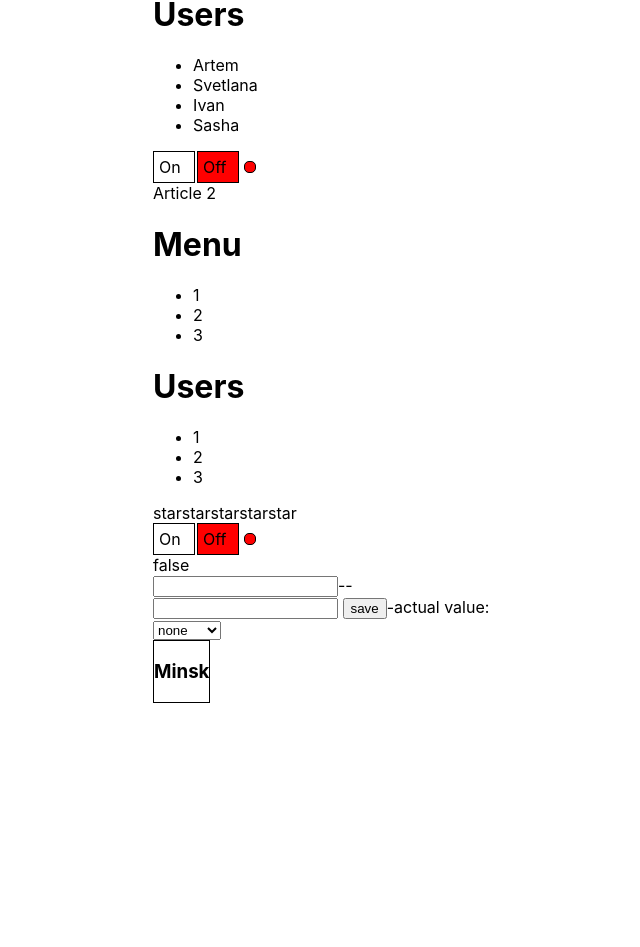
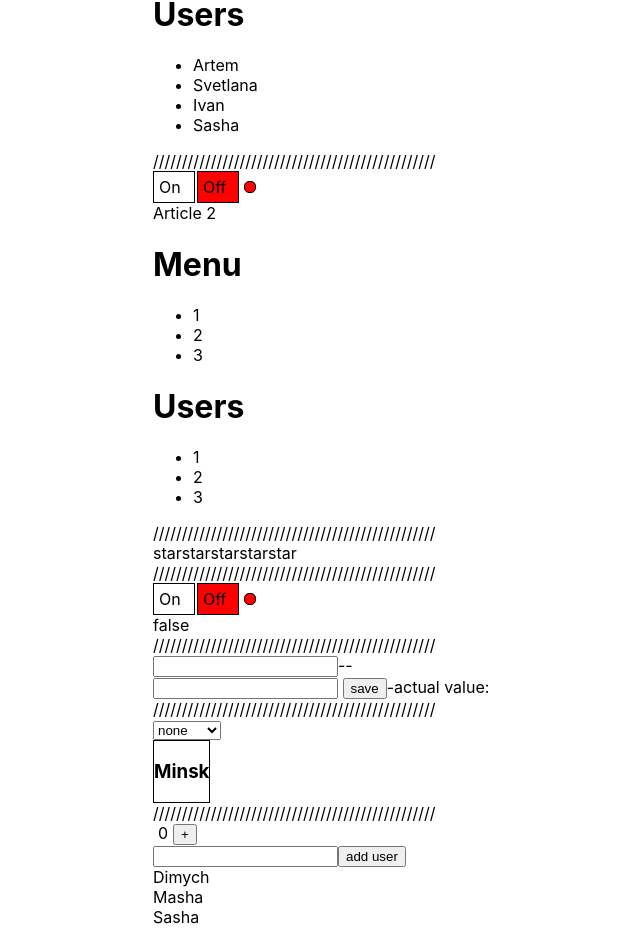
Before and after one commit to svetik-kov/kabzda_kak_prosto, a React (Create React App) app: page / in a window 1280 px wide. Shown: the part 167-1114 px from the top of the page, without its empty margins (187-827 px from the left). Before the commit the page ends 890 px from the top, so only its background shows below. Built offline with nearby package versions, Linux system fonts and the light colour scheme.

Commit message:
17 - React.memo

```diff
--- a/src/App.tsx
+++ b/src/App.tsx
@@ -8,6 +8,7 @@ import {UnControlledRating} from './components/Rating/UnControlledRating';
 import {OnOff} from './components/OnOff/OnOff';
 import {ControlledSelect, GetValueOfUnControlledInputByButton, UnControlledInput} from './components/Input';
 import {Select} from './components/Select/Select';
+import {Example} from './components/ReactMemo';
 
 function App() {
     const [ratingValue, setRatingValue] = useState<RatingValueType>(0)
@@ -41,7 +42,7 @@ function App() {
                            console.log(`user with ${value}`)
                        }}
             />
-
+            <div>/////////////////////////////////////////////////</div>
             <OnOff on={switchOn} onChange={setSwitchOn}/>
             Article 2
 
@@ -52,11 +53,14 @@ function App() {
 
             <UnControlledAccordion title={'Menu'}/>
             <UnControlledAccordion title={'Users'}/>
+            <div>/////////////////////////////////////////////////</div>
             <UnControlledRating onChange={onChangeHandler}/>
+            <div>/////////////////////////////////////////////////</div>
             <UnControlledOnOff onChange={setSwitchOn}/> {switchOn.toString()}
-
+            <div>/////////////////////////////////////////////////</div>
             <div><UnControlledInput/></div>
             <GetValueOfUnControlledInputByButton/>
+            <div>/////////////////////////////////////////////////</div>
             <div>
                 <ControlledSelect/>
             </div>
@@ -68,6 +72,8 @@ function App() {
                         {title: 'Kiev', value: 2},
                         {title: 'Brest', value: 3},]
                 }/></div>
+            <div>/////////////////////////////////////////////////</div>
+            <div><Example/></div>
         </div>
 
     );
--- /dev/null
+++ b/src/components/ReactMemo.tsx
@@ -0,0 +1,38 @@
+import {memo, useState} from 'react';
+
+export default {
+    title: 'React.memo demo'
+}
+
+const NewMessageCounter = (props: { count: number }) => {
+    return <span style={{padding: '5px'}}>{props.count}</span>
+}
+
+const UserSecret = (props: { users: Array<string> }) => {
+    console.log('Users')
+    return <div>
+        {props.users.map((u, i) => <div key={i}> {u}</div>)}
+    </div>
+}
+const Users = memo(UserSecret)
+export const Example = () => {
+    const [counter, setCounter] = useState(0)
+    const [users, setUsers] = useState(['Dimych', 'Masha', 'Sasha'])
+    const [title, setTitle] = useState('')
+    const addUser = (title: string) => {
+        const newUser = title + new Date().getTime()
+        setUsers([newUser, ...users])
+        setTitle('')
+    }
+    return <>
+        <NewMessageCounter count={counter}/>
+        <button onClick={() => setCounter(counter + 1)}>+</button>
+        <div>
+        <input value={title} onChange={(e) => setTitle(e.currentTarget.value)}/>
+        <button onClick={() => addUser(title)}>add user</button>
+        <Users users={users}/>
+        </div>
+
+
+    </>
+}
```
